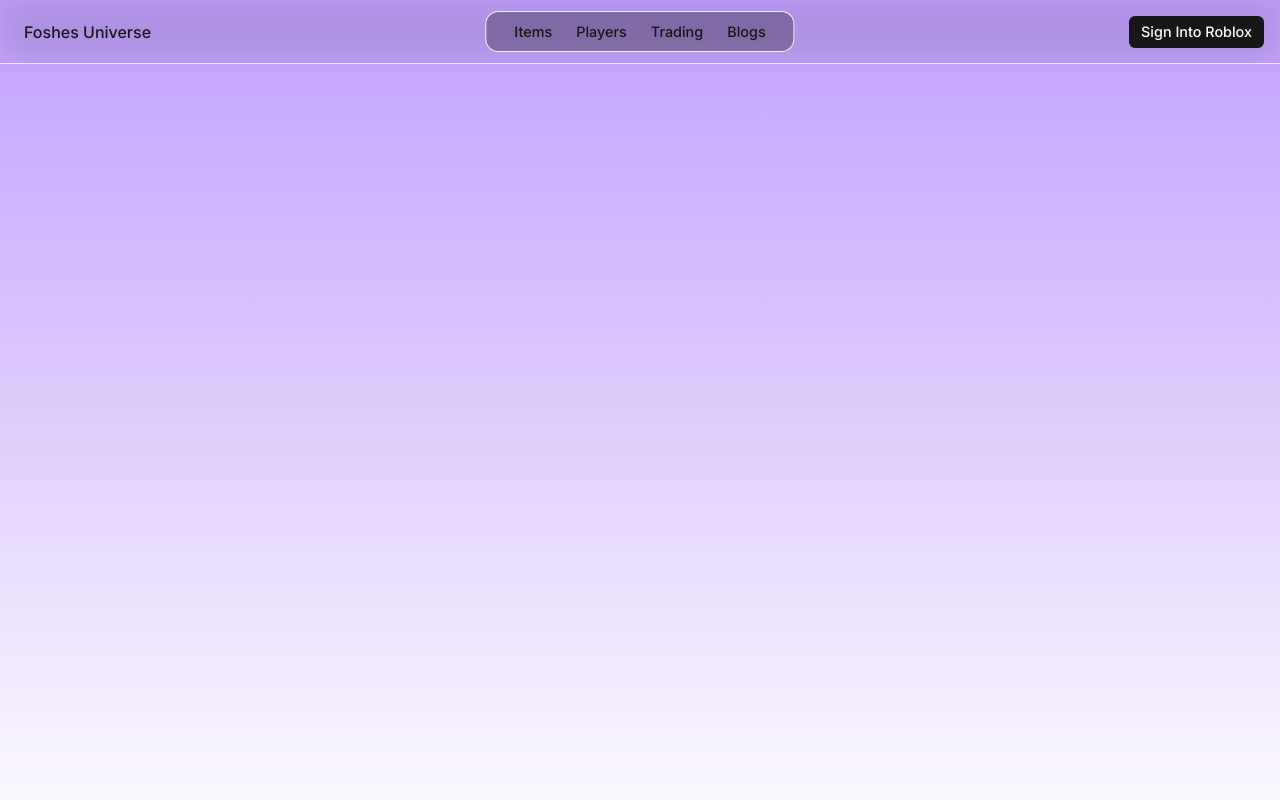
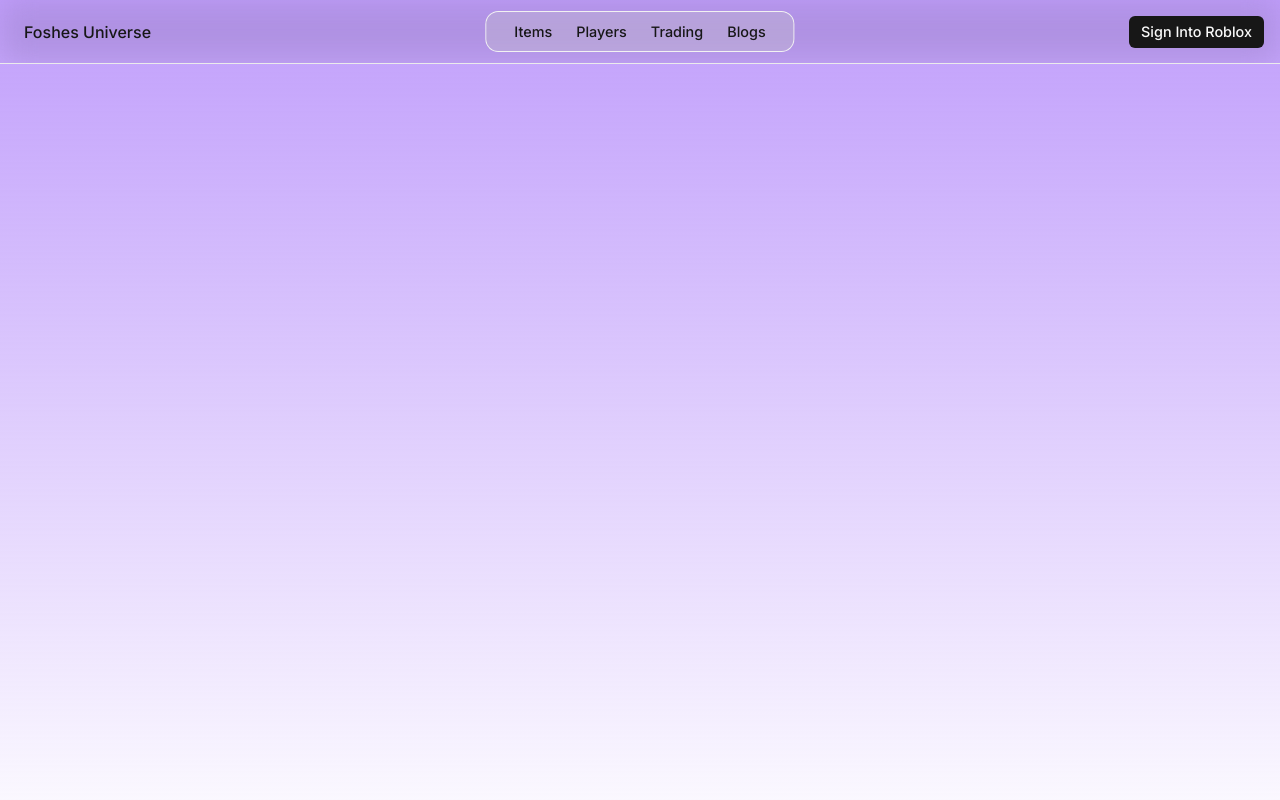
Before and after one commit to popsterrs/project-foshes-web, a Next.js app: page / in a window 1280 px wide. Shown: the top 800 px of the page. Built offline with nearby package versions, Linux system fonts and the light colour scheme; a web font is replaced by a local one.

Commit message:
fixed lightmode header colour

```diff
--- a/src/app/globals.css
+++ b/src/app/globals.css
@@ -21,6 +21,7 @@
   --accent-2: rgba(29, 18, 125, 0.73);
 
   --header-brightness: 90%;
+  --header-navbar-colour: rgba(198, 198, 198, 0.3);
   --dot-colour: rgba(150, 150, 150, 0.4);
   --hero-title-gradient: linear-gradient(180deg,rgb(0, 0, 0) 80%,rgba(43, 43, 43, 0.7) 100%);
   --link-colour: rgb(221, 194, 255);
@@ -40,6 +41,7 @@
     --colour-9: rgb(250, 250, 250);
 
     --header-brightness: 70%;
+    --header-navbar-colour: rgba(19, 19, 19, 0.3);
     --dot-colour: rgbq(255, 0, 0, 1);
     --hero-title-gradient: linear-gradient(180deg,rgb(255, 255, 255) 80%,rgba(255, 255, 255, 0.7) 100%);
   }
--- a/src/app/styles/header.css
+++ b/src/app/styles/header.css
@@ -52,7 +52,8 @@
     border-radius: var(--border-radius);
     box-shadow: 0 0 0 1px var(--colour-2);
     /* background-color: var(--colour-1); */
-    background-color: rgba(19, 19, 19, 0.3);
+    /* background-color: rgba(19, 19, 19, 0.3); */
+    background-color: var(--header-navbar-colour);
     color: var(--colour-9);
   }
 
```
